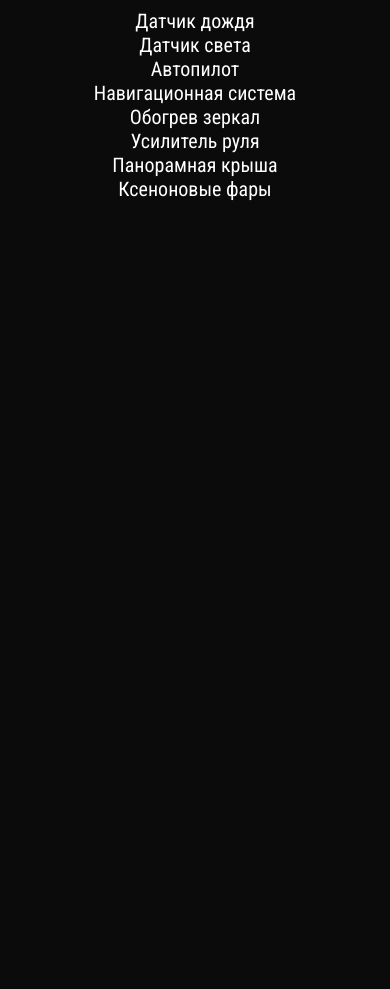
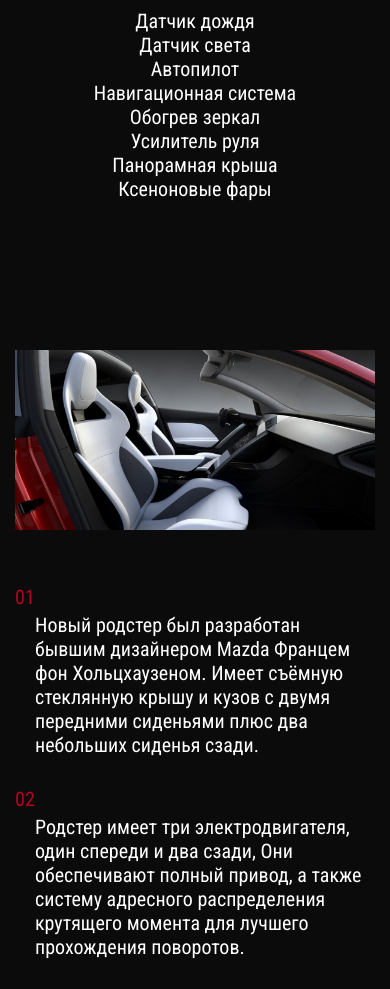
Before and after one commit to Glajik/marathon-html-css-tesla, a plain HTML site: page src/index.html in a window 390 px wide. Shown: the part 2617-3606 px from the top of the page. Before the commit the page ends 2917 px from the top, so only its background shows below. Drawn offline with nearby package versions, Linux system fonts and the light colour scheme.

Commit message:
Адаптив секции Design

```diff
--- a/src/css/style.css
+++ b/src/css/style.css
@@ -352,11 +352,21 @@ li.design-row__item::before {
   margin: 0 3px;
 }
 
+@media (max-width: 1230px) {
+  .design__images img {
+    width: 100%;
+  }
+}
+
 @media (max-width: 930px) {
   .advantages-inner__row {
     justify-content: center;
     flex-wrap: wrap;
     margin-bottom: 50px;
+  }
+
+  .advantages {
+    margin-bottom: 100px;
   }
 
   .advantages-inner__row:last-child {
@@ -385,6 +395,26 @@ li.design-row__item::before {
 
   .advantages__img img {
     width: 100%;
+  }
+
+  ol.design-row {
+    margin-top: 50px;
+  }
+
+  li.design-row__item {
+    padding-left: 30px;
+  }
+}
+
+@media (max-width: 700px) {
+  ol.design-row {
+    display: block;
+  }
+
+  li.design-row__item {
+    max-width: 100%;
+    padding-left: 20px;
+    margin-bottom: 30px;
   }
 }
 
--- a/src/index.html
+++ b/src/index.html
@@ -149,7 +149,7 @@
     </div>
   </section>
 
-  <!-- <section class="design">
+  <section class="design">
     <div class="container">
       <div class="design__images">
         <img src="images/design.png" alt="">
@@ -167,7 +167,7 @@
     </div>
   </section>
 
-  <footer class="footer">
+  <!-- <footer class="footer">
     <div class="container">
       <div class="footer-btn">
         <a href="#" class="button">
```
